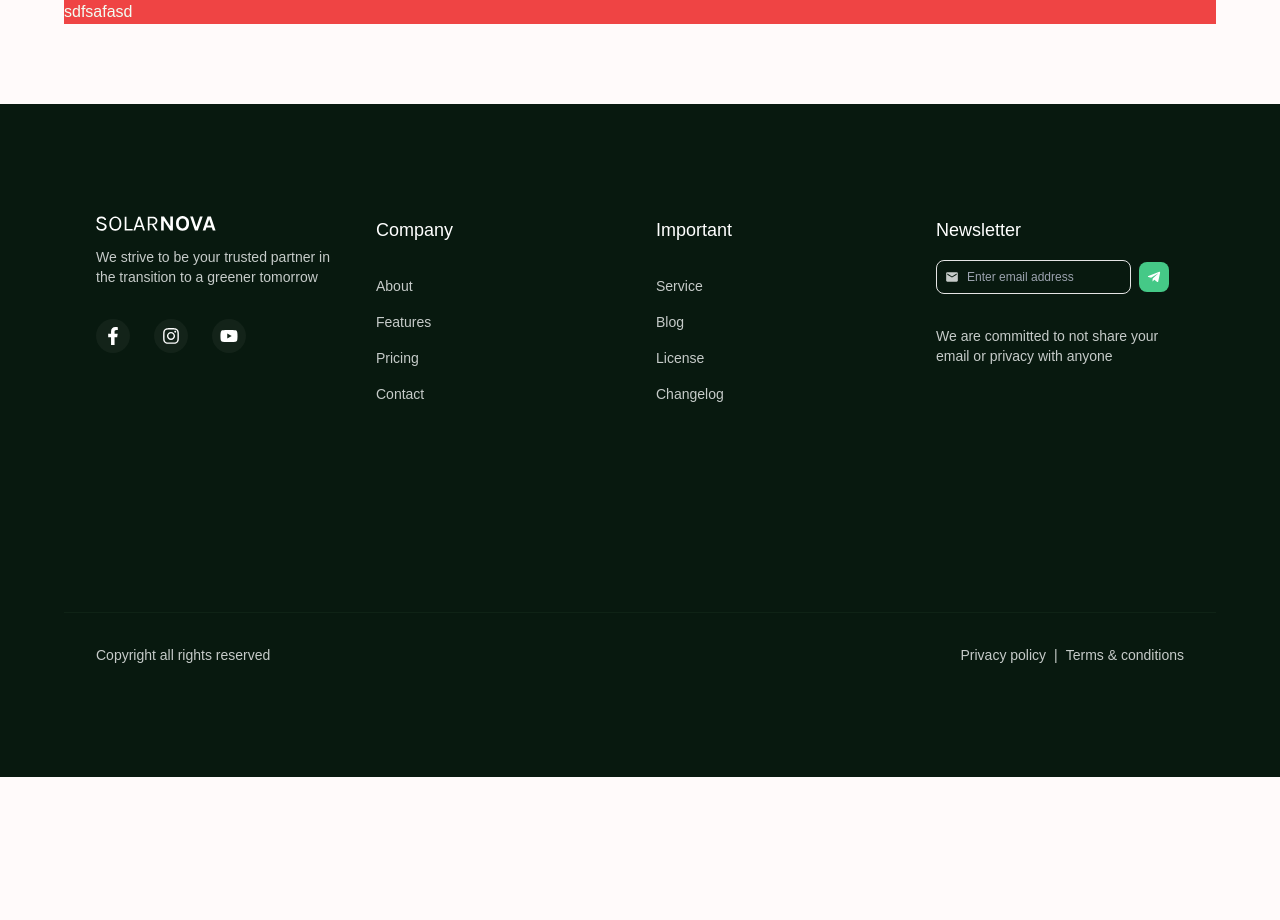
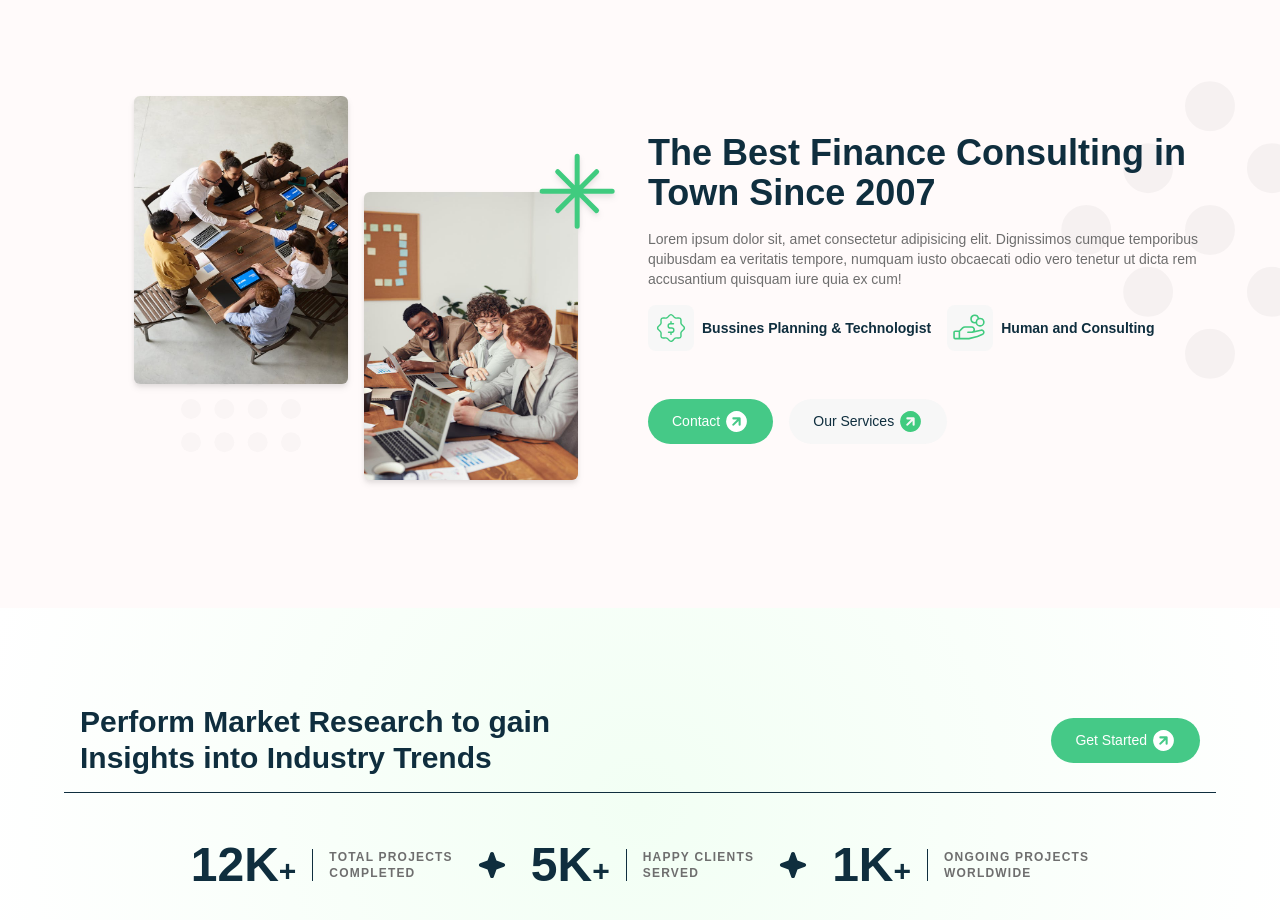
Before and after one commit to Rozmyk/SolarNova, a Next.js app: page /about in a window 1280 px wide. Shown: the part 160-1080 px from the top of the page. Before the commit the page ends 937 px from the top, so only its background shows below. Built offline with nearby package versions, Linux system fonts and the light colour scheme.

Commit message:
Update AboutPage.tsx

```diff
--- a/src/components/AboutPage/AboutPage.tsx
+++ b/src/components/AboutPage/AboutPage.tsx
@@ -1,9 +1,151 @@
 import Wrapper from '../Wrapper/Wrapper'
+import Image from 'next/image'
+import { TbGridDots } from 'react-icons/tb'
+import { CiBadgeDollar } from 'react-icons/ci'
+import { PiHandCoinsLight, PiStarFourFill } from 'react-icons/pi'
+import { GoNorthStar } from 'react-icons/go'
+import { RxDragHandleDots1 } from 'react-icons/rx'
+import { TfiLineDotted } from 'react-icons/tfi'
+
+import Button from '../ui/Button/Button'
+const TextWithIcon = ({
+	text,
+	icon: Icon,
+}: {
+	text: string
+	icon: React.ComponentType<{ size?: number; className?: string }>
+}) => {
+	return (
+		<div className=' flex justify-start items-center gap-2 mb-4 mt-4'>
+			<div className=' text-[#40cb7f] bg-[#f7f7f7] flex justify-center items-center p-1.5 rounded-lg '>
+				<Icon size={34} className='opacity-100 ' />
+			</div>
+			<p className='text-secondary font-semibold text-sm'>{text}</p>
+		</div>
+	)
+}
+const StatsCard = ({ value, label1, label2 }: { value: string; label1: string; label2: string }) => {
+	return (
+		<div className={`py-4 px-6 rounded-md flex items-center space-x-4`}>
+			<div className='text-5xl font-semibold text-secondary'>
+				{value}
+				<span className='text-3xl'>+</span>
+			</div>
+			<div className='border-l pl-4 text-darkText border-secondary'>
+				<p className='text-xs font-semibold uppercase tracking-widest'>{label1}</p>
+				<p className='text-xs font-semibold uppercase tracking-widest'>{label2}</p>
+			</div>
+		</div>
+	)
+}
+const SingleTeamCard = ({
+	name,
+	bottomText,
+	src,
+	center,
+}: {
+	name: string
+	bottomText: string
+	src: string
+	center?: boolean
+}) => {
+	return (
+		<div className={`${center ? 'mt-8' : ''} flex flex-col justify-center items-center`}>
+			<div className='relative p-2 h-80 w-56  drop-shadow-md  '>
+				<Image className='rounded-md' src={src} fill alt={`porter of ${name}`} />
+			</div>
+			<p className='text-secondary font-semibold mt-4'>{name}</p>
+			<p className='text-sm text-darkText'>{bottomText}</p>
+		</div>
+	)
+}
 const AboutPage = () => {
 	return (
-		<Wrapper>
-			<div className='bg-red-500'>sdfsafasd</div>
-		</Wrapper>
+		<div className='relative overflow-hidden mt-20'>
+			<Wrapper>
+				<div className='w-full flex  flex-col md:flex-row justify-between items-center gap-4 relative z-10 mb-8 p-4 '>
+					<div className='w-full h-full md:w-1/2  flex justify-between items-center gap-4 mb-8 md:mb-0 '>
+						<div className='h-96 w-1/2  flex flex-col justify-start items-end '>
+							<div className='w-4/5 h-72  relative drop-shadow-md '>
+								<Image fill alt='test' src='/team1.jpg' className='z-10 rounded-md' />
+								<div className='absolute right-1/2 translate-x-1/2 bottom-[-100px]' style={{ opacity: 0.02 }}>
+									<RxDragHandleDots1 color='black' size={250} />
+								</div>
+							</div>
+						</div>
+						<div className='h-96 w-1/2 flex flex-col justify-end items-start '>
+							<div className='w-4/5 h-72  relative drop-shadow-md '>
+								<div className='absolute top-[-40px] right-[-40px] z-10'>
+									<GoNorthStar size={80} color='#40cb7f' />
+								</div>
+								<Image fill alt='test' src='/team2.jpg' className='rounded-md' />
+							</div>
+						</div>
+					</div>
+					<div className='w-full md:w-1/2 '>
+						<h1 className=' text-lg md:text-2xl xl:text-4xl  mb-4  font-semibold  w-full  text-secondary'>
+							The Best Finance Consulting in Town Since 2007
+						</h1>
+						<p className='text-sm text-darkText'>
+							Lorem ipsum dolor sit, amet consectetur adipisicing elit. Dignissimos cumque temporibus quibusdam ea
+							veritatis tempore, numquam iusto obcaecati odio vero tenetur ut dicta rem accusantium quisquam iure quia
+							ex cum!
+						</p>
+						<div className='flex justify-start items-center gap-4'>
+							<TextWithIcon icon={CiBadgeDollar} text='Bussines Planning & Technologist' />
+							<TextWithIcon icon={PiHandCoinsLight} text='Human and Consulting' />
+						</div>
+						<div className='flex justify-start gap-4 items-center w-full mt-8'>
+							<Button>Contact</Button> <Button reverse>Our services</Button>
+						</div>
+					</div>
+				</div>
+			</Wrapper>
+			<div className='absolute top-20 right-[-80px] -rotate-45 ' style={{ opacity: 0.03 }}>
+				<TbGridDots color='black' size={300} />
+			</div>
+
+			{/* //// numbers //// */}
+			<div className='bg-[radial-gradient(circle,_var(--tw-gradient-stops))] from-[#f2fff4] to-white mb-8'>
+				<Wrapper>
+					<div className='flex justify-between items-center pb-4 border-b border-secondary p-4 '>
+						<h2 className='text-3xl text-secondary font-semibold'>
+							Perform Market Research to gain <br />
+							Insights into Industry Trends
+						</h2>
+						<Button>Get Started</Button>
+					</div>
+					<div className='flex flex-col md:flex-row  items-center justify-center mt-4 text-secondary p-4  '>
+						<StatsCard value='12K' label1='Total Projects' label2='Completed' />
+						<PiStarFourFill size={30} />
+						<StatsCard value='5K' label1='Happy Clients' label2='Served' />
+						<PiStarFourFill size={30} />
+						<StatsCard value='1K' label1='Ongoing Projects' label2='Worldwide' />
+					</div>
+				</Wrapper>
+			</div>
+
+			{/* ///// team //// */}
+
+			<div className='w-full relative overflow-hidden '>
+				<Wrapper>
+					<div className='flex flex-col justify-center items-center p-4'>
+						<h3 className='text-3xl text-secondary font-semibold'>
+							We've 36+ Active & Dedicated Members for Helping the Customers
+						</h3>
+						<p className='text-darkText mb-8 text-sm'>
+							Lorem ipsum dolor sit amet consectetur adipisicing elit. Officia officiis accusantium asperiores quidem
+							amet ducimus sunt, nulla minus neque error?
+						</p>
+						<div className='w-full flex flex-col md:flex-row justify-center items-center gap-8'>
+							<SingleTeamCard src='/teamPortret1.jpg' name='Charles S. Brown' bottomText='Lead Developer' />
+							<SingleTeamCard center src='/teamPortret2.jpg' name='Md. Abu Taleb' bottomText='UI-UX Design' />
+							<SingleTeamCard src='/teamPortret3.jpg' name='Jannat Humayra' bottomText='Lead Marketing' />
+						</div>
+					</div>
+				</Wrapper>
+			</div>
+		</div>
 	)
 }
 
```
